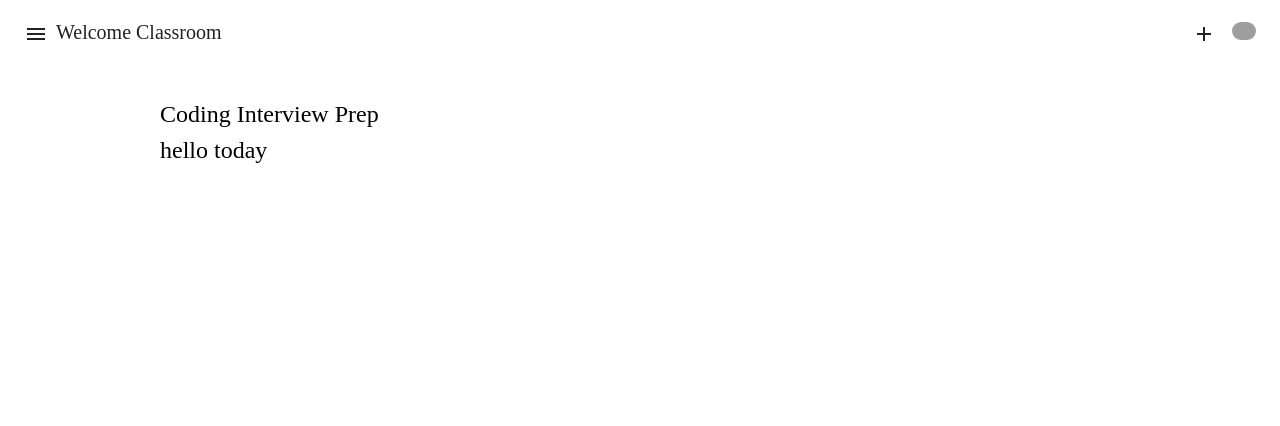
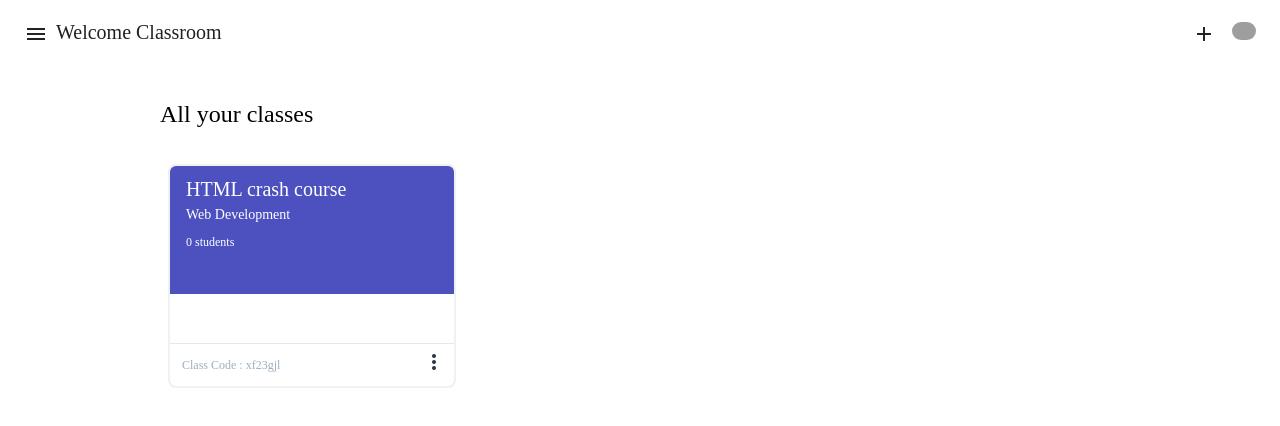
Before and after one commit to sounishnath003/Educatify, an Angular app: page / in a window 1280 px wide. Shown: the top 426 px of the page. Built offline with nearby package versions, Linux system fonts and the light colour scheme; grey boxes are pictures that could not be loaded; a web font is replaced by a local one.

Commit message:
card initial design -sm

```diff
--- a/src/app/app.module.ts
+++ b/src/app/app.module.ts
@@ -9,12 +9,14 @@ import { ServiceWorkerModule } from '@angular/service-worker';
 import { environment } from '../environments/environment';
 import { BrowserAnimationsModule } from '@angular/platform-browser/animations';
 import { HomeComponent } from './home/home.component';
+import { ClassCardComponent } from './home/class-card/class-card.component';
 
 @NgModule({
   declarations: [
     AppComponent,
       HomeComponent,
-      HeaderComponent
+      HeaderComponent,
+      ClassCardComponent
    ],
   imports: [
     BrowserModule,
--- /dev/null
+++ b/src/app/home/class-card/class-card.component.html
@@ -0,0 +1,25 @@
+<div
+  class="border-2 border-gray-200 m-2 overflow-hidden rounded-lg h-56 flex flex-col justify-between"
+  style="width: 18rem;"
+>
+  <div class="h-32 px-4 pt-2 bg-indigo-700 text-white">
+    <p class="text-xl">HTML crash course</p>
+    <p class="text-sm">Web Development</p>
+    <p class="text-xs pt-2">0 students</p>
+  </div>
+  <div>
+    <hr />
+    <div class="flex justify-between">
+      <p class="p-3 text-xs text-gray-500">
+        Class Code :
+        <span (click)="copyClip()" class="text-gray-500 hover:text-gray-700 cursor-pointer"
+          >xf23gjl</span
+        >
+      </p>
+      <div class="my-auto text-gray-800 cursor-pointer">
+        <mat-icon class="hover:bg-gray-200 rounded-full mx-2">more_vert</mat-icon>
+      </div>
+
+    </div>
+  </div>
+</div>
--- /dev/null
+++ b/src/app/home/class-card/class-card.component.ts
@@ -0,0 +1,15 @@
+import { Component, OnInit } from '@angular/core';
+
+@Component({
+  selector: 'app-class-card',
+  templateUrl: './class-card.component.html',
+  styleUrls: ['./class-card.component.css'],
+})
+export class ClassCardComponent implements OnInit {
+  constructor() {}
+
+  ngOnInit(): void {}
+  copyClip(){
+    alert("Class code copied!")
+  }
+}
--- a/src/app/home/home.component.html
+++ b/src/app/home/home.component.html
@@ -2,7 +2,10 @@
 
 <div class="max-w-5xl p-4 mx-auto m-auto">
   <div class="rounded-lg p-4">
-      <div class="text-2xl"> Coding Interview Prep </div>
-      <div class="text-2xl"> hello today </div>
+      <div class="text-2xl"> All your classes </div>
+      <div class="flex flex-wrap my-6">
+        <app-class-card></app-class-card>
+        <!-- <app-class-card></app-class-card> -->
+      </div>
   </div>
 </div>
```
Also changed, not shown: src/app/home/class-card/class-card.component.css (added), 1 other file (tests, documents, lock files or other folders).
